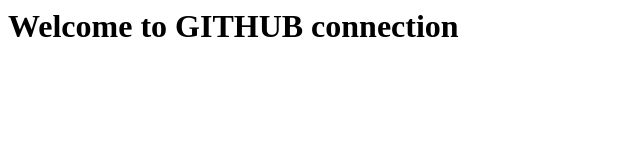
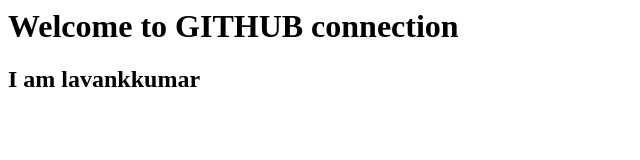
Before and after one commit to Lavankumar0656/Devops_Practice, a plain HTML site: page index.html in a window 1280 px wide. Shown: the whole page, without its empty margins (0-640 px from the left). Drawn offline with Linux system fonts and the light colour scheme.

Commit message:
updating index html

```diff
--- a/index.html
+++ b/index.html
@@ -1 +1,2 @@
 <h1>Welcome to GITHUB connection</h1>
+<h2>I am lavankkumar</h2>
```
